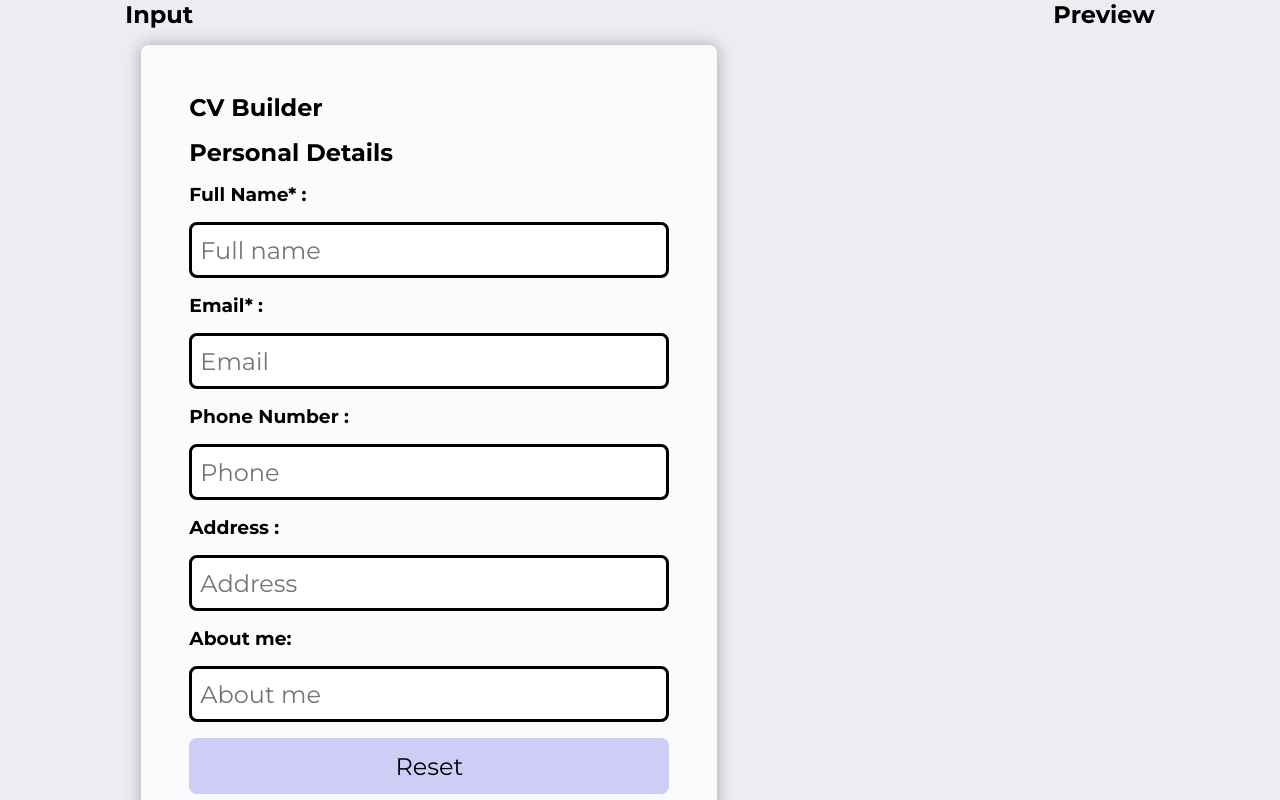
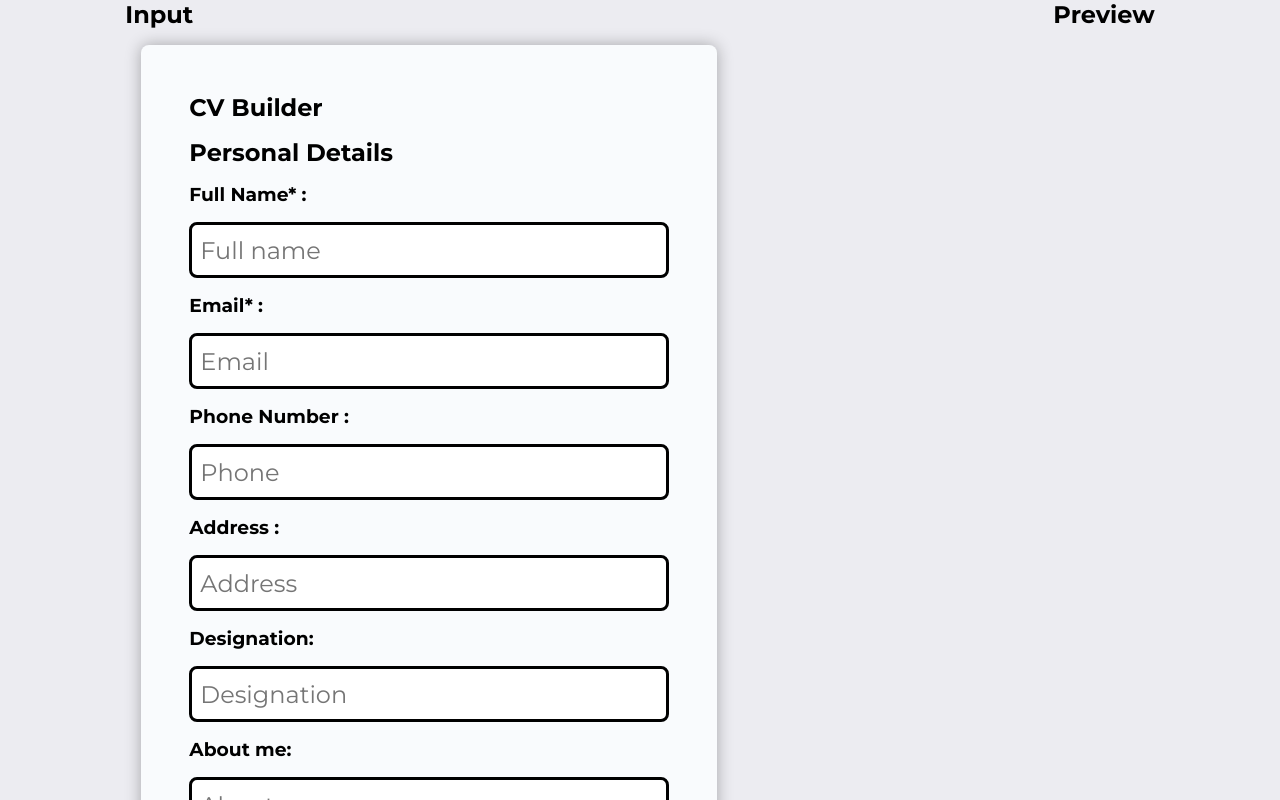
Before and after one commit to madhavjari/cv-application, a React (Vite) app: page / in a window 1280 px wide. Shown: the top 800 px of the page. Built offline with nearby package versions, Linux system fonts and the light colour scheme.

Commit message:
Designation: added designation in personal info

```diff
--- a/src/components/Personal-info.jsx
+++ b/src/components/Personal-info.jsx
@@ -20,6 +20,7 @@ export default function Personal({ cvData, setCvData }) {
         email: "",
         phone: "",
         address: "",
+        designation: "",
         aboutMe: "",
       },
     }));
@@ -75,6 +76,18 @@ export default function Personal({ cvData, setCvData }) {
           value={personalData.address}
           onChange={handleChange}
         />
+        <label htmlFor="designation">
+          <h3>Designation:</h3>
+        </label>
+        <input
+          type="text"
+          name="designation"
+          placeholder="Designation"
+          id="designation"
+          value={personalData.designation}
+          onChange={handleChange}
+          required
+        />
         <label htmlFor="aboutMe">
           <h3>About me:</h3>
         </label>
```
